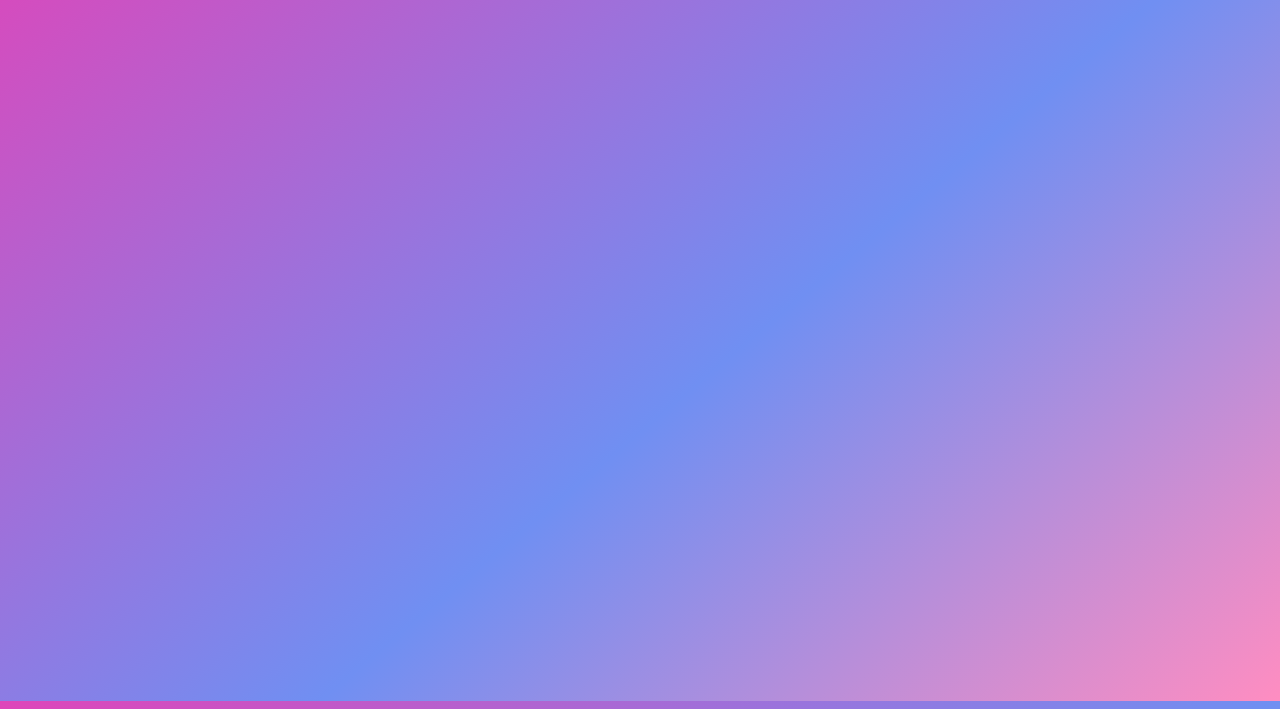
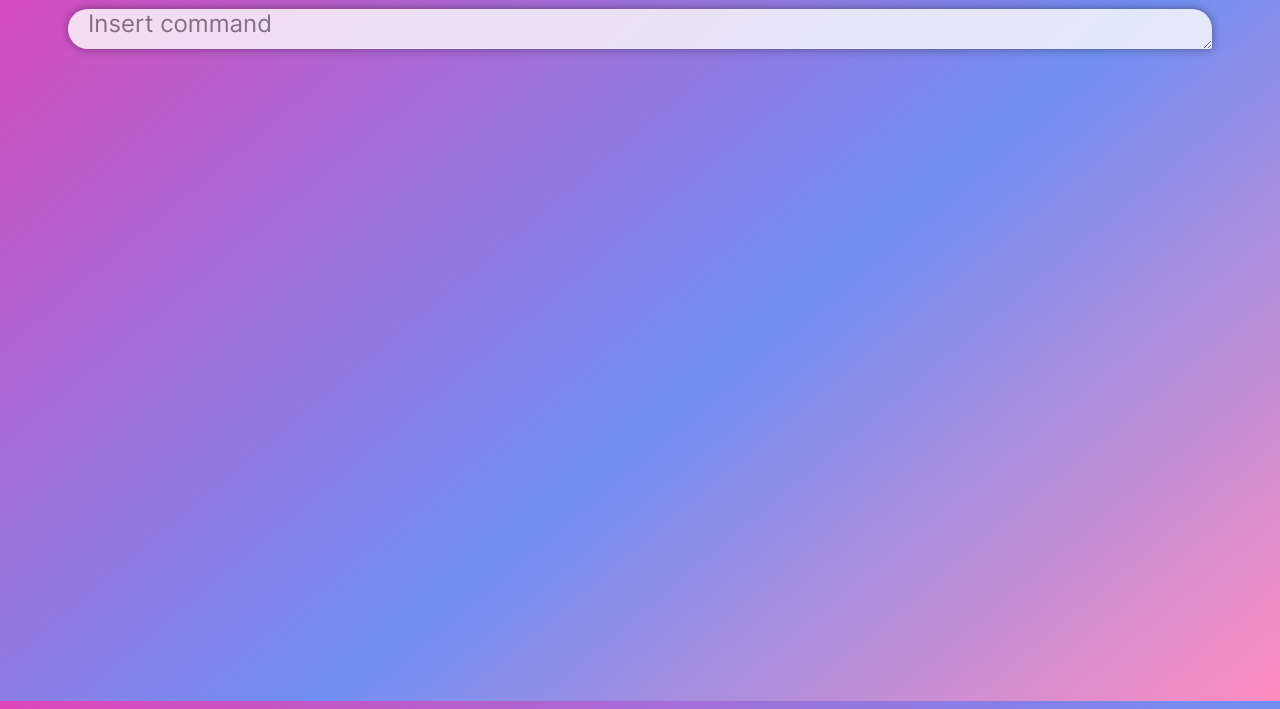
Before and after one commit to mrognor/SQL_WebClient, a plain HTML site: page index.html in a window 1280 px wide. Shown: the part 99-808 px from the top of the page. Drawn offline with nearby package versions, Linux system fonts and the light colour scheme; files that its build step writes are made by us from their sources; a web font is replaced by a local one.

Commit message:
Расширяемый вниз (не автоматически) блок поля ввода и анимация появления

```diff
--- a/scss/style.scss
+++ b/scss/style.scss
@@ -1,6 +1,6 @@
 @font-face {
     font-family: "Inter";
-    src: local(""), url("../fonts/Gothic-A1.css") format("truetype");
+    src: local(""), url("../fonts/Inter-Regular.ttf") format("truetype");
     font-weight: 400;
 }
 
@@ -74,10 +74,30 @@ input {
         text-align: left;
 }
 
+textarea {
+    border: none;
+    font: 400 24px 'Inter', sans-serif;
+    @include usual_block;
+    box-sizing: border-box;
+    padding: 0 20px 0 20px;
+    min-width: 160px;
+    width:100%;
+    //пореопределение свойств из шаблона
+        align-items: stretch;
+        text-align: left;
+        border-radius: 32px 32px 4px 32px;
+}
+
+
+
+
 .output {
     margin-top: 20px;
     box-shadow: 0 0 10px rgba(0,0,0,0.5);
     border-radius: 32px;
+    animation-name: appear;
+    animation-duration: 1s;
+    animation-timing-function: linear;
 
 
 		&__command {
@@ -107,3 +127,12 @@ input {
     max-width: 1600px;
     margin: 0 auto;
 }
+
+@keyframes appear {
+    from {
+        opacity: 0;
+    }
+    to {
+        opacity: 1;
+    }
+}
```
